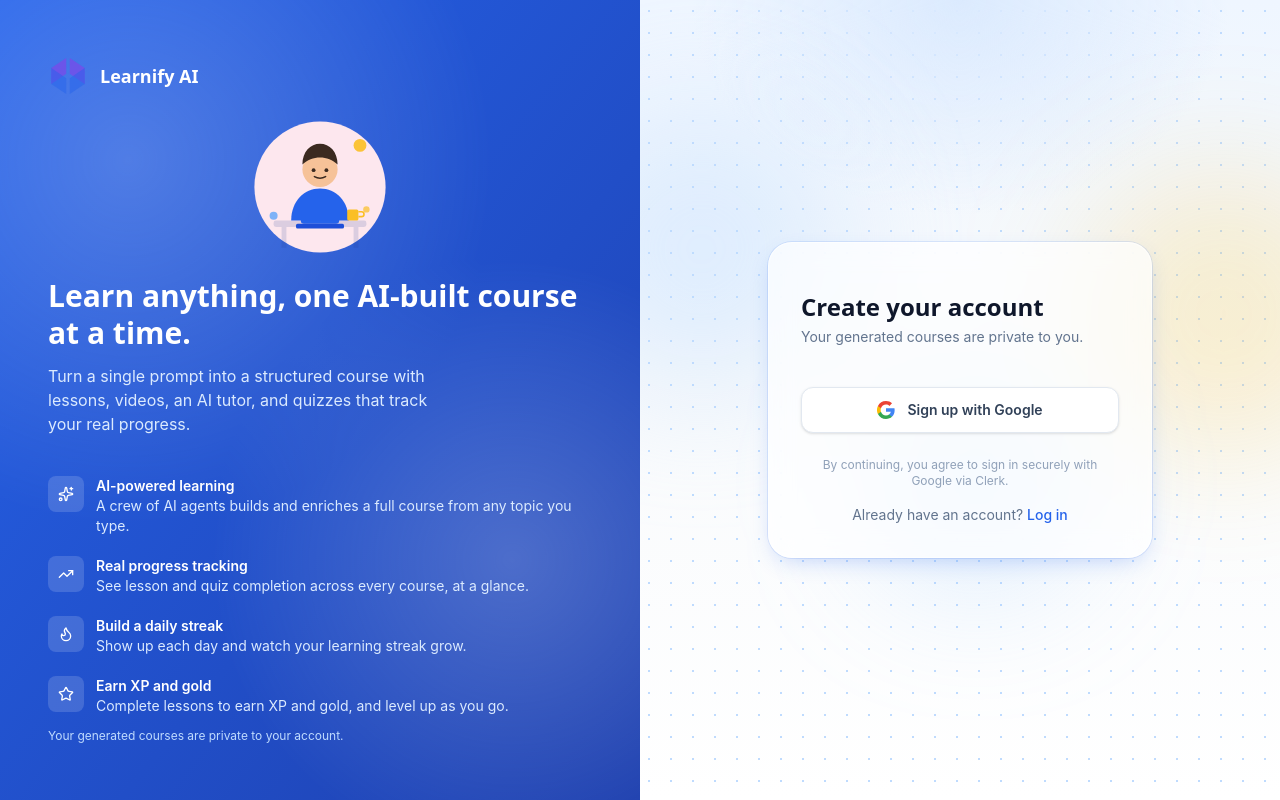
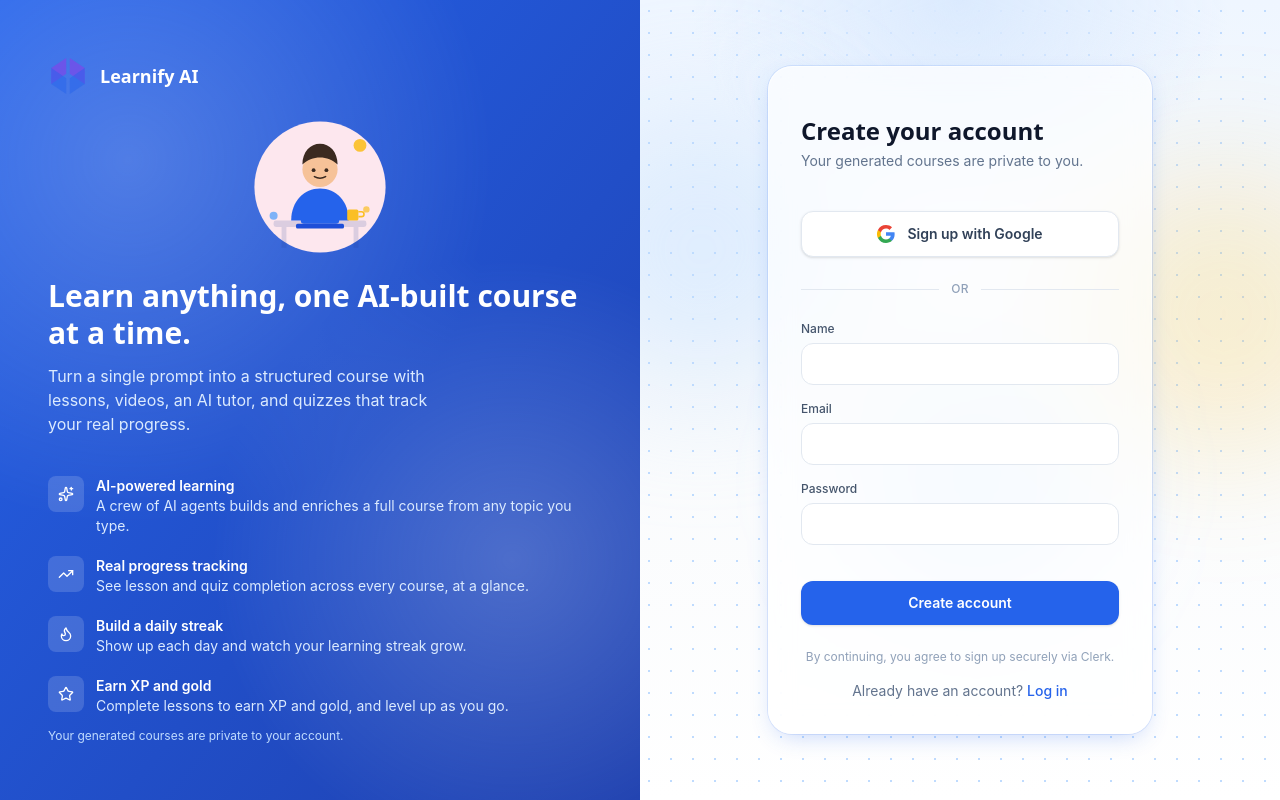
Before and after one commit to JayaPraharsha/ai-powered-course-generator, a React (Vite) app in the folder frontend/: page /signup in a window 1280 px wide. Built offline with nearby package versions, Linux system fonts and the light colour scheme; no server answers.

Commit message:
Implemted manual signup/login along with google authentication

```diff
--- /dev/null
+++ b/frontend/src/components/AuthTextField.jsx
@@ -0,0 +1,18 @@
+function AuthTextField({ label, type = 'text', value, onChange, autoComplete, required, minLength }) {
+  return (
+    <label className="flex flex-col gap-1.5 text-left">
+      <span className="text-xs font-medium text-slate-600">{label}</span>
+      <input
+        type={type}
+        value={value}
+        onChange={(e) => onChange(e.target.value)}
+        autoComplete={autoComplete}
+        required={required}
+        minLength={minLength}
+        className="rounded-xl border border-slate-200 bg-white px-4 py-2.5 text-sm text-slate-800 outline-none transition focus:border-primary-400 focus:ring-2 focus:ring-primary-100"
+      />
+    </label>
+  )
+}
+
+export default AuthTextField
--- a/frontend/src/pages/Login.jsx
+++ b/frontend/src/pages/Login.jsx
@@ -1,39 +1,97 @@
 import { useState } from 'react'
-import { Link, useLocation } from 'react-router-dom'
+import { Link, useLocation, useNavigate } from 'react-router-dom'
 import { useSignIn } from '@clerk/clerk-react'
 import AuthLayout from '../components/AuthLayout'
+import AuthTextField from '../components/AuthTextField'
 import ErrorMessage from '../components/ErrorMessage'
 import GoogleAuthButton from '../components/GoogleAuthButton'
 
 function Login() {
-  const { signIn, isLoaded } = useSignIn()
+  const { signIn, setActive, isLoaded } = useSignIn()
   const location = useLocation()
-  const [status, setStatus] = useState('idle') // idle | loading | error
+  const navigate = useNavigate()
+  const [pending, setPending] = useState(null) // null | 'google' | 'password'
   const [error, setError] = useState(null)
+  const [email, setEmail] = useState('')
+  const [password, setPassword] = useState('')
+
+  const redirectTo = location.state?.from?.pathname || '/'
 
   async function handleGoogle() {
-    if (!isLoaded || status === 'loading') return
-    setStatus('loading')
+    if (!isLoaded || pending) return
+    setPending('google')
     setError(null)
     try {
       await signIn.authenticateWithRedirect({
         strategy: 'oauth_google',
         redirectUrl: '/sso-callback',
-        redirectUrlComplete: location.state?.from?.pathname || '/',
+        redirectUrlComplete: redirectTo,
       })
     } catch (err) {
       setError(err.errors?.[0]?.message || 'Something went wrong. Please try again.')
-      setStatus('error')
+      setPending(null)
+    }
+  }
+
+  async function handlePasswordLogin(event) {
+    event.preventDefault()
+    if (!isLoaded || pending) return
+    setPending('password')
+    setError(null)
+    try {
+      const result = await signIn.create({ identifier: email, password })
+      if (result.status === 'complete') {
+        await setActive({ session: result.createdSessionId })
+        navigate(redirectTo, { replace: true })
+      } else {
+        setError('Additional verification is required for this account.')
+        setPending(null)
+      }
+    } catch (err) {
+      setError(err.errors?.[0]?.message || 'Incorrect email or password.')
+      setPending(null)
     }
   }
 
   return (
     <AuthLayout heading="Welcome back" subheading="Log in to see your courses.">
       <div className="mt-8 flex flex-col gap-3">
-        <GoogleAuthButton onClick={handleGoogle} loading={status === 'loading'} label="Log in with Google" />
+        <GoogleAuthButton onClick={handleGoogle} loading={pending === 'google'} label="Log in with Google" />
       </div>
 
-      {status === 'error' && (
+      <div className="my-6 flex items-center gap-3">
+        <div className="h-px flex-1 bg-slate-200" />
+        <span className="text-xs font-medium tracking-wide text-slate-400 uppercase">or</span>
+        <div className="h-px flex-1 bg-slate-200" />
+      </div>
+
+      <form onSubmit={handlePasswordLogin} className="flex flex-col gap-4">
+        <AuthTextField
+          label="Email"
+          type="email"
+          value={email}
+          onChange={setEmail}
+          autoComplete="email"
+          required
+        />
+        <AuthTextField
+          label="Password"
+          type="password"
+          value={password}
+          onChange={setPassword}
+          autoComplete="current-password"
+          required
+        />
+        <button
+          type="submit"
+          disabled={pending !== null}
+          className="mt-1 rounded-xl bg-primary-600 px-6 py-3 text-sm font-semibold text-white shadow-sm transition hover:bg-primary-500 disabled:cursor-not-allowed disabled:opacity-50"
+        >
+          {pending === 'password' ? 'Logging in…' : 'Log in'}
+        </button>
+      </form>
+
+      {error && (
         <div className="mt-4">
           <ErrorMessage message={error} />
         </div>
--- a/frontend/src/pages/Signup.jsx
+++ b/frontend/src/pages/Signup.jsx
@@ -1,8 +1,9 @@
 import { useState } from 'react'
-import { Link } from 'react-router-dom'
+import { Link, useNavigate } from 'react-router-dom'
 import { Flame, Sparkles, Star, TrendingUp } from 'lucide-react'
 import { useSignUp } from '@clerk/clerk-react'
 import AuthLayout from '../components/AuthLayout'
+import AuthTextField from '../components/AuthTextField'
 import ErrorMessage from '../components/ErrorMessage'
 import GoogleAuthButton from '../components/GoogleAuthButton'
 
@@ -29,14 +30,27 @@
   },
 ]
 
+function splitName(fullName) {
+  const trimmed = fullName.trim().replace(/\s+/g, ' ')
+  const spaceIndex = trimmed.indexOf(' ')
+  if (spaceIndex === -1) return { firstName: trimmed, lastName: '' }
+  return { firstName: trimmed.slice(0, spaceIndex), lastName: trimmed.slice(spaceIndex + 1) }
+}
+
 function Signup() {
-  const { signUp, isLoaded } = useSignUp()
-  const [status, setStatus] = useState('idle') // idle | loading | error
+  const { signUp, setActive, isLoaded } = useSignUp()
+  const navigate = useNavigate()
+  const [step, setStep] = useState('form') // form | verify
+  const [pending, setPending] = useState(null) // null | 'google' | 'password' | 'verify'
   const [error, setError] = useState(null)
+  const [name, setName] = useState('')
+  const [email, setEmail] = useState('')
+  const [password, setPassword] = useState('')
+  const [code, setCode] = useState('')
 
   async function handleGoogle() {
-    if (!isLoaded || status === 'loading') return
-    setStatus('loading')
+    if (!isLoaded || pending) return
+    setPending('google')
     setError(null)
     try {
       await signUp.authenticateWithRedirect({
@@ -46,8 +60,91 @@
       })
     } catch (err) {
       setError(err.errors?.[0]?.message || 'Something went wrong. Please try again.')
-      setStatus('error')
+      setPending(null)
     }
+  }
+
+  async function handleSignup(event) {
+    event.preventDefault()
+    if (!isLoaded || pending) return
+    setPending('password')
+    setError(null)
+    try {
+      const { firstName, lastName } = splitName(name)
+      await signUp.create({ firstName, lastName, emailAddress: email, password })
+      await signUp.prepareEmailAddressVerification({ strategy: 'email_code' })
+      setStep('verify')
+      setPending(null)
+    } catch (err) {
+      setError(err.errors?.[0]?.message || 'Something went wrong. Please try again.')
+      setPending(null)
+    }
+  }
+
+  async function handleVerify(event) {
+    event.preventDefault()
+    if (!isLoaded || pending) return
+    setPending('verify')
+    setError(null)
+    try {
+      const result = await signUp.attemptEmailAddressVerification({ code })
+      if (result.status === 'complete') {
+        await setActive({ session: result.createdSessionId })
+        navigate('/', { replace: true })
+      } else {
+        setError("That code didn't work. Please check and try again.")
+        setPending(null)
+      }
+    } catch (err) {
+      setError(err.errors?.[0]?.message || 'Invalid or expired code.')
+      setPending(null)
+    }
+  }
+
+  if (step === 'verify') {
+    return (
+      <AuthLayout
+        heading="Check your email"
+        subheading={`We sent a 6-digit code to ${email}.`}
+        features={SIGNUP_FEATURES}
+      >
+        <form onSubmit={handleVerify} className="mt-8 flex flex-col gap-4">
+          <AuthTextField
+            label="Verification code"
+            type="text"
+            value={code}
+            onChange={setCode}
+            autoComplete="one-time-code"
+            required
+          />
+          <button
+            type="submit"
+            disabled={pending !== null}
+            className="mt-1 rounded-xl bg-primary-600 px-6 py-3 text-sm font-semibold text-white shadow-sm transition hover:bg-primary-500 disabled:cursor-not-allowed disabled:opacity-50"
+          >
+            {pending === 'verify' ? 'Verifying…' : 'Verify & continue'}
+          </button>
+        </form>
+
+        {error && (
+          <div className="mt-4">
+            <ErrorMessage message={error} />
+          </div>
+        )}
+
+        <button
+          type="button"
+          onClick={() => {
+            setStep('form')
+            setPending(null)
+            setError(null)
+          }}
+          className="mt-6 w-full text-center text-sm text-slate-500 hover:underline"
+        >
+          Back
+        </button>
+      </AuthLayout>
+    )
   }
 
   return (
@@ -57,17 +154,53 @@
       features={SIGNUP_FEATURES}
     >
       <div className="mt-8 flex flex-col gap-3">
-        <GoogleAuthButton onClick={handleGoogle} loading={status === 'loading'} label="Sign up with Google" />
+        <GoogleAuthButton onClick={handleGoogle} loading={pending === 'google'} label="Sign up with Google" />
       </div>
 
-      {status === 'error' && (
+      <div className="my-6 flex items-center gap-3">
+        <div className="h-px flex-1 bg-slate-200" />
+        <span className="text-xs font-medium tracking-wide text-slate-400 uppercase">or</span>
+        <div className="h-px flex-1 bg-slate-200" />
+      </div>
+
+      <form onSubmit={handleSignup} className="flex flex-col gap-4">
+        <AuthTextField label="Name" type="text" value={name} onChange={setName} autoComplete="name" required />
+        <AuthTextField
+          label="Email"
+          type="email"
+          value={email}
+          onChange={setEmail}
+          autoComplete="email"
+          required
+        />
+        <AuthTextField
+          label="Password"
+          type="password"
+          value={password}
+          onChange={setPassword}
+          autoComplete="new-password"
+          required
+          minLength={8}
+        />
+        {/* Clerk's smart CAPTCHA renders into this element for bot protection when a challenge is needed */}
+        <div id="clerk-captcha" />
+        <button
+          type="submit"
+          disabled={pending !== null}
+          className="mt-1 rounded-xl bg-primary-600 px-6 py-3 text-sm font-semibold text-white shadow-sm transition hover:bg-primary-500 disabled:cursor-not-allowed disabled:opacity-50"
+        >
+          {pending === 'password' ? 'Creating account…' : 'Create account'}
+        </button>
+      </form>
+
+      {error && (
         <div className="mt-4">
           <ErrorMessage message={error} />
         </div>
       )}
 
       <p className="mt-6 text-center text-xs text-slate-400">
-        By continuing, you agree to sign in securely with Google via Clerk.
+        By continuing, you agree to sign up securely via Clerk.
       </p>
 
       <p className="mt-4 text-center text-sm text-slate-500">
```
Also changed, not shown: 2 other files (tests, documents, lock files or other folders).
